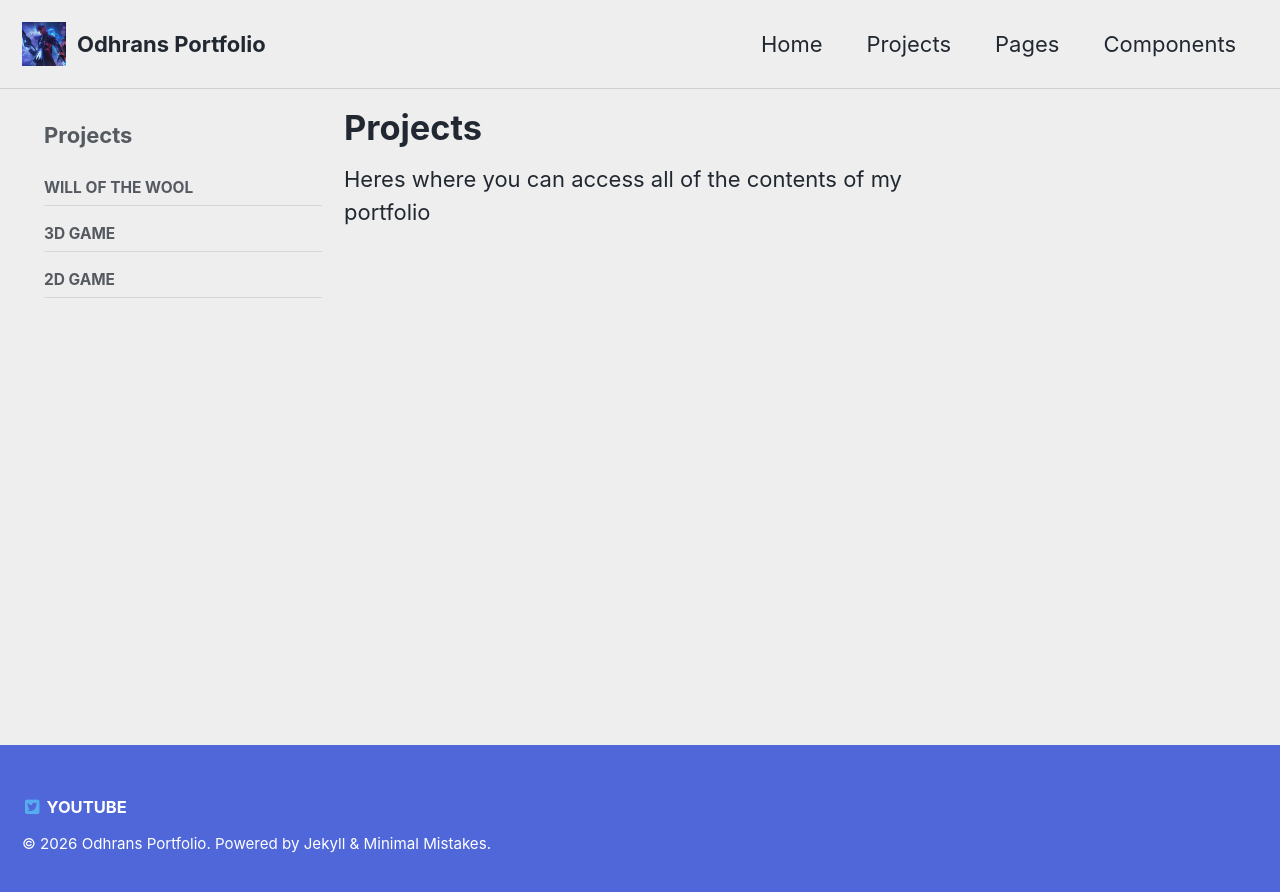
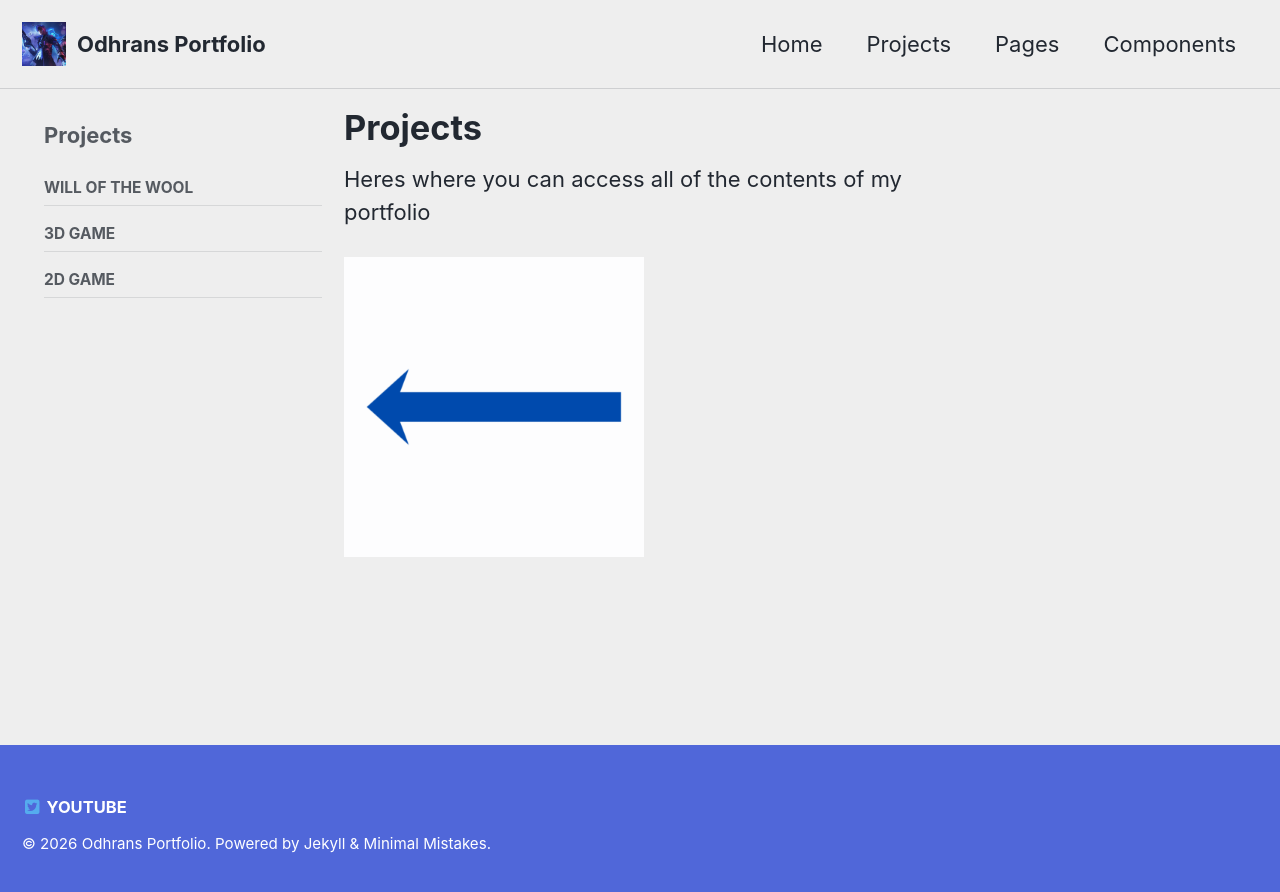
Before and after one commit to OdhranDuffy/OdhranDuffy.github.io, a Jekyll site: the page built from _pages/projects.md, in a window 1280 px wide. Shown: the top 892 px of the page. Built offline with Jekyll 4.4.1, drawn with Linux system fonts in a browser that asks for light colours.

Commit message:
Gif added

```diff
--- a/_pages/projects.md
+++ b/_pages/projects.md
@@ -9,3 +9,6 @@ sidebar:
 ---
 
 Heres where you can access all of the contents of my portfolio
+
+
+<img src="/assets/images/arrowmove.gif" alt="Will of the Wool" width="300">
```
Also changed, not shown: assets/images/arrow.png (added), assets/images/arrowmove.gif (added).
